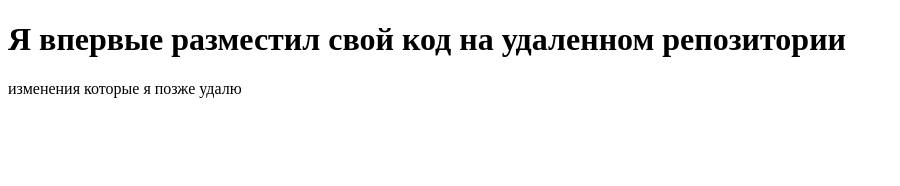
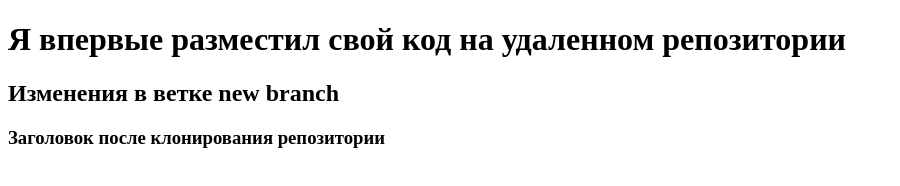
Before and after one commit to HamsterBOOM/imba, a plain HTML site: page index.html in a window 1280 px wide. Shown: the whole page, without its empty margins (0-900 px from the left). Drawn offline with Linux system fonts and the light colour scheme.

Commit message:
New commit

```diff
--- a/index.html
+++ b/index.html
@@ -7,6 +7,7 @@
 </head>
 <body>
     <h1>Я впервые разместил свой код на удаленном репозитории</h1>
-    <p>изменения которые я позже удалю</p>
+    <h2>Изменения в ветке new branch</h2>
+    <h3>Заголовок после клонирования репозитории</h3>
 </body>
 </html>
```
